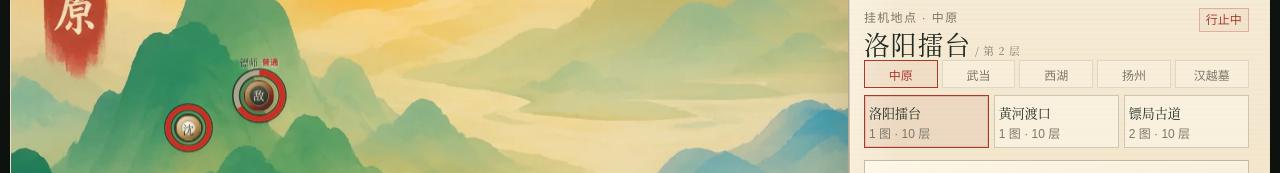
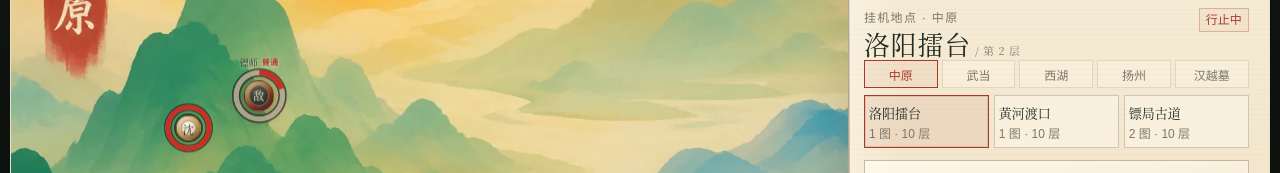
Before and after one commit to sumo91/paper-jianghu, a React (Vite) app: page / in a window 1280 px wide. Shown: the part 152-325 px from the top of the page. Built offline with nearby package versions, Linux system fonts and the light colour scheme.

Commit message:
fix(ui): drop HP on the actual attack beat

```diff
--- a/src/ui/App.tsx
+++ b/src/ui/App.tsx
@@ -480,21 +480,32 @@ function BattleCluster(props: {
           const durationMs = Math.max(800, next.seconds * 1000);
           const roundMs = durationMs / rounds;
           next.timeline?.forEach((entry, index) => {
-            pushTimer(() => {
-              if (cancelled) return;
-              setShownHp({
-                player: Math.round(entry.playerHpPct * 100),
-                enemy: Math.round(entry.enemyHpPct * 100),
-              });
-              const amount = Math.max(entry.playerDamage, entry.enemyDamage);
-              if (amount > 0) {
-                setDamagePopup({ key: index + 1, amount });
-                const side = entry.playerDamage >= entry.enemyDamage ? "enemy" : "player";
-                setHit({ side, key: index + 1 });
-                pushTimer(() => setHit(null), 260);
-                pushTimer(() => setDamagePopup(null), 760);
-              }
-            }, roundMs * (index + 1));
+            const firstIsPlayer = entry.playerFirst;
+            const firstTarget = firstIsPlayer ? "enemy" : "player";
+            const secondTarget = firstIsPlayer ? "player" : "enemy";
+            const firstDamage = firstIsPlayer ? entry.playerDamage : entry.enemyDamage;
+            const secondDamage = firstIsPlayer ? entry.enemyDamage : entry.playerDamage;
+            const firstHp = firstIsPlayer ? entry.enemyHpPct : entry.playerHpPct;
+            const secondHp = firstIsPlayer ? entry.playerHpPct : entry.enemyHpPct;
+            const beat = (side: "player" | "enemy", target: "player" | "enemy", hpPct: number, damage: number, key: number, at: number) => {
+              pushTimer(() => {
+                if (cancelled) return;
+                setShownHp((prev) => target === "enemy"
+                  ? { ...prev, enemy: Math.max(0, Math.round(hpPct * 100)) }
+                  : { ...prev, player: Math.max(0, Math.round(hpPct * 100)) });
+                if (damage > 0) {
+                  setDamagePopup({ key, amount: damage });
+                  setHit({ side, key });
+                  pushTimer(() => setHit(null), 260);
+                  pushTimer(() => setDamagePopup(null), 760);
+                }
+              }, at);
+            };
+            const roundStart = roundMs * index;
+            const firstFrac = firstIsPlayer ? 0.45 : 0.18;
+            const secondFrac = firstIsPlayer ? 0.77 : 0.54;
+            beat(firstIsPlayer ? "player" : "enemy", firstTarget, firstHp, firstDamage, index * 2 + 1, roundStart + roundMs * firstFrac);
+            beat(firstIsPlayer ? "enemy" : "player", secondTarget, secondHp, secondDamage, index * 2 + 2, roundStart + roundMs * secondFrac);
           });
           pushTimer(() => {
             if (cancelled) return;
```
